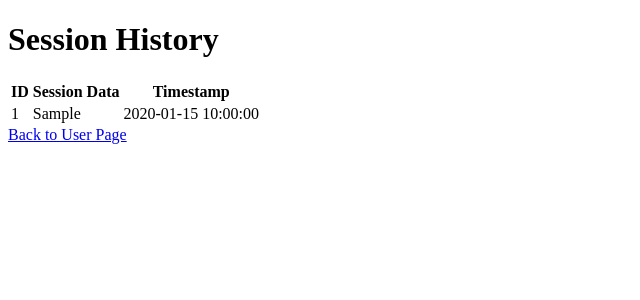
After one commit to LeeHonggii/Resume-Review-AI, a FastAPI app: template App/templates/session_history.html in a window 1280 px wide. The commit adds this page. Shown: the top 300 px of the page, without its empty margins (0-640 px from the left). Run offline with FastAPI, Linux system fonts and the light colour scheme; the template is opened without the code that fills it: most values are stand-ins (such as "Sample title", 1, 10 or a date in 2020).

Commit message:
Fix signup and login

```diff
--- a/App/main.py
+++ b/App/main.py
@@ -1,22 +1,19 @@
+from sqlalchemy import Column, String, ForeignKey, Integer
+from sqlalchemy.orm import relationship
 from fastapi import FastAPI, Request, Form, HTTPException, Response, Depends
 from fastapi.responses import HTMLResponse, RedirectResponse, JSONResponse
 from fastapi.staticfiles import StaticFiles
 from fastapi.templating import Jinja2Templates
-from sqlalchemy import Column, String
-from starlette.middleware.sessions import SessionMiddleware
 from sqlalchemy.ext.asyncio import create_async_engine, AsyncSession
 from sqlalchemy.orm import declarative_base
 from sqlalchemy.future import select
 from sqlalchemy.orm import sessionmaker
+from starlette.middleware.sessions import SessionMiddleware
 from pathlib import Path
 import hashlib
 import uvicorn
 import logging
 from openai import OpenAI
-from typing import List
-import asyncio
-import cohere
-import requests
 
 app = FastAPI()
 
@@ -28,8 +25,9 @@ SessionLocal = sessionmaker(
     autocommit=False, autoflush=False, bind=engine, class_=AsyncSession
 )
 
+# OpenAI client setup
 
-# OpenAI client setup
+
 def create_openai_client():
     api_key = ""
     return OpenAI(api_key=api_key)
@@ -54,12 +52,23 @@ app.mount(
     name="static",
 )
 
+# User model
 
-# User model
+
 class User(Base):
     __tablename__ = "users"
     username = Column(String, primary_key=True)
     password = Column(String)
+    sessions = relationship("UserSession", back_populates="user")
+
+
+class UserSession(Base):
+    __tablename__ = "user_sessions"
+    id = Column(Integer, primary_key=True, index=True)
+    username = Column(String, ForeignKey("users.username"))
+    session_data = Column(String)
+    timestamp = Column(String)
+    user = relationship("User", back_populates="sessions")
 
 
 # Database initialization
@@ -70,16 +79,24 @@ async def startup():
 
 
 # Dependency to get database session
+
+
 async def get_session() -> AsyncSession:
     async with SessionLocal() as session:
         yield session
 
+# Utility functions for user handling
 
-# Utility functions for user handling
+
 async def get_user_by_username(username: str, session: AsyncSession) -> User:
     stmt = select(User).where(User.username == username)
     result = await session.execute(stmt)
-    return result.scalars().first()
+    user = result.scalars().first()
+    if user:
+        logger.debug(f"User found: {user.username}")
+    else:
+        logger.debug(f"User not found: {username}")
+    return user
 
 
 async def user_exists(username: str, session: AsyncSession) -> bool:
@@ -90,10 +107,17 @@ async def add_user(username: str, password: str, session: AsyncSession):
     hashed_password = hashlib.sha256(password.encode()).hexdigest()
     user_instance = User(username=username, password=hashed_password)
     session.add(user_instance)
-    await session.commit()
+    try:
+        await session.commit()
+        logger.debug(
+            f"User {username} added successfully with password hash {hashed_password}")
+    except Exception as e:
+        logger.error(f"Error adding user: {str(e)}")
+        await session.rollback()
+
+# Route handlers
 
 
-# Route handlers
 @app.get("/")
 async def index(request: Request):
     return templates.TemplateResponse("index.html", {"request": request})
@@ -113,18 +137,35 @@ async def handle_signup(
     confirm_password: str = Form(...),
     session: AsyncSession = Depends(get_session),
 ):
-    if password != confirm_password:
+    try:
+        # Check if passwords match
+        if password != confirm_password:
+            logger.debug("Passwords do not match")
+            return templates.TemplateResponse(
+                "signup.html",
+                {"request": request, "error_message": "Passwords do not match"},
+            )
+
+        # Check if the username already exists
+        if await user_exists(username, session):
+            logger.debug(f"Username {username} already exists")
+            return templates.TemplateResponse(
+                "signup.html",
+                {"request": request, "error_message": "Username already exists"},
+            )
+
+        # Add the user to the database
+        await add_user(username, password, session)
+        logger.debug(f"User {username} added successfully")
+        return RedirectResponse(url="/login", status_code=302)
+
+    except Exception as e:
+        logger.error(f"Error during signup: {str(e)}")
         return templates.TemplateResponse(
             "signup.html",
-            {"request": request, "error_message": "Passwords do not match"},
+            {"request": request,
+                "error_message": f"An error occurred: {str(e)}"},
         )
-    if await user_exists(username, session):
-        return templates.TemplateResponse(
-            "signup.html",
-            {"request": request, "error_message": "Username already exists"},
-        )
-    await add_user(username, password, session)
-    return RedirectResponse(url="/login", status_code=302)
 
 
 @app.get("/login", response_class=HTMLResponse)
@@ -140,7 +181,16 @@ async def login(
     session: AsyncSession = Depends(get_session),
 ):
     user = await get_user_by_username(username, session)
-    if user and user.password == hashlib.sha256(password.encode()).hexdigest():
+    hashed_password = hashlib.sha256(
+        password.encode()).hexdigest()  # Hash the input password
+
+    if user:
+        logger.debug(
+            f"User found: {user.username}, Stored hash: {user.password}, Provided hash: {hashed_password}")
+    else:
+        logger.debug(f"User not found: {username}")
+
+    if user and user.password == hashed_password:
         request.session["username"] = username  # Store user name in session
         logger.debug("Login successful")
         response = RedirectResponse(url="/user_page", status_code=302)
@@ -153,7 +203,8 @@ async def login(
         )
         return response
     else:
-        logger.error("Login failed: Invalid username or password")
+        logger.error(
+            f"Login failed: Invalid username or password for user {username}")
         return HTMLResponse("Invalid username or password", status_code=401)
 
 
@@ -179,6 +230,20 @@ async def user_page(request: Request, session: AsyncSession = Depends(get_sessio
     else:
         logger.error("Unauthorized access attempt")
         raise HTTPException(status_code=404, detail="User not found")
+
+
+@app.get("/session_history", response_class=HTMLResponse)
+async def session_history(request: Request, session: AsyncSession = Depends(get_session)):
+    username = request.session.get("username")
+    if not username:
+        return RedirectResponse(url="/login", status_code=303)
+
+    user_sessions = await session.execute(select(UserSession).where(UserSession.username == username))
+    sessions = user_sessions.scalars().all()
+
+    return templates.TemplateResponse(
+        "session_history.html", {"request": request, "sessions": sessions}
+    )
 
 
 @app.post("/generation")
@@ -286,4 +351,5 @@ async def get_model_responses(job_title: str, text: str) -> str:
 
 
 if __name__ == "__main__":
-    uvicorn.run("main:app", host="0.0.0.0", port=8888, log_level="debug", reload=True)
+    uvicorn.run("main:app", host="0.0.0.0", port=8888,
+                log_level="debug", reload=True)
--- /dev/null
+++ b/App/templates/session_history.html
@@ -0,0 +1,24 @@
+<!DOCTYPE html>
+<html>
+  <head>
+    <title>Session History</title>
+  </head>
+  <body>
+    <h1>Session History</h1>
+    <table>
+      <tr>
+        <th>ID</th>
+        <th>Session Data</th>
+        <th>Timestamp</th>
+      </tr>
+      {% for session in sessions %}
+      <tr>
+        <td>{{ session.id }}</td>
+        <td>{{ session.session_data }}</td>
+        <td>{{ session.timestamp }}</td>
+      </tr>
+      {% endfor %}
+    </table>
+    <a href="/user_page">Back to User Page</a>
+  </body>
+</html>
```
Also changed, not shown: App/templates/profile_page.html (deleted, +0 -11 lines), App/templates/signup.html (+1 -7 lines), App/templates/user_page.html (+38 -13 lines), App/test_db.py (added, +12 -0 lines), test.db.
